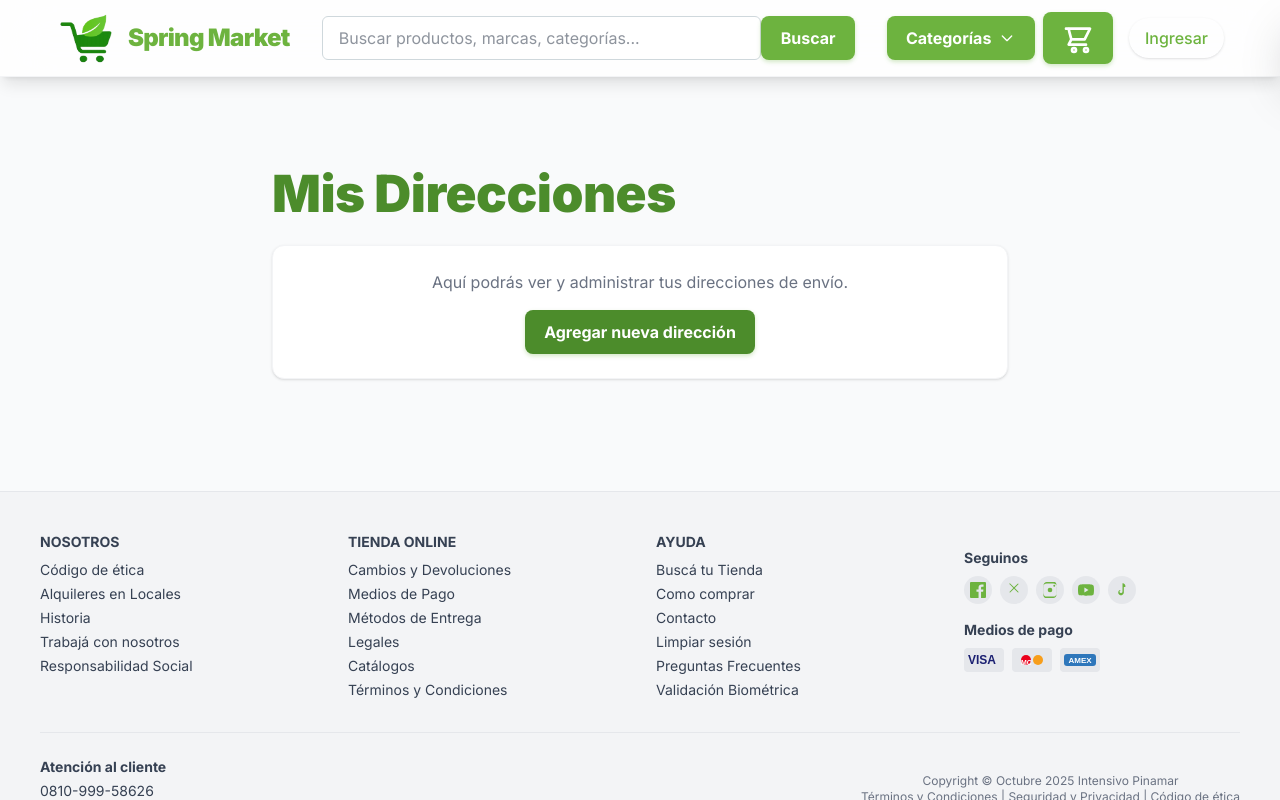
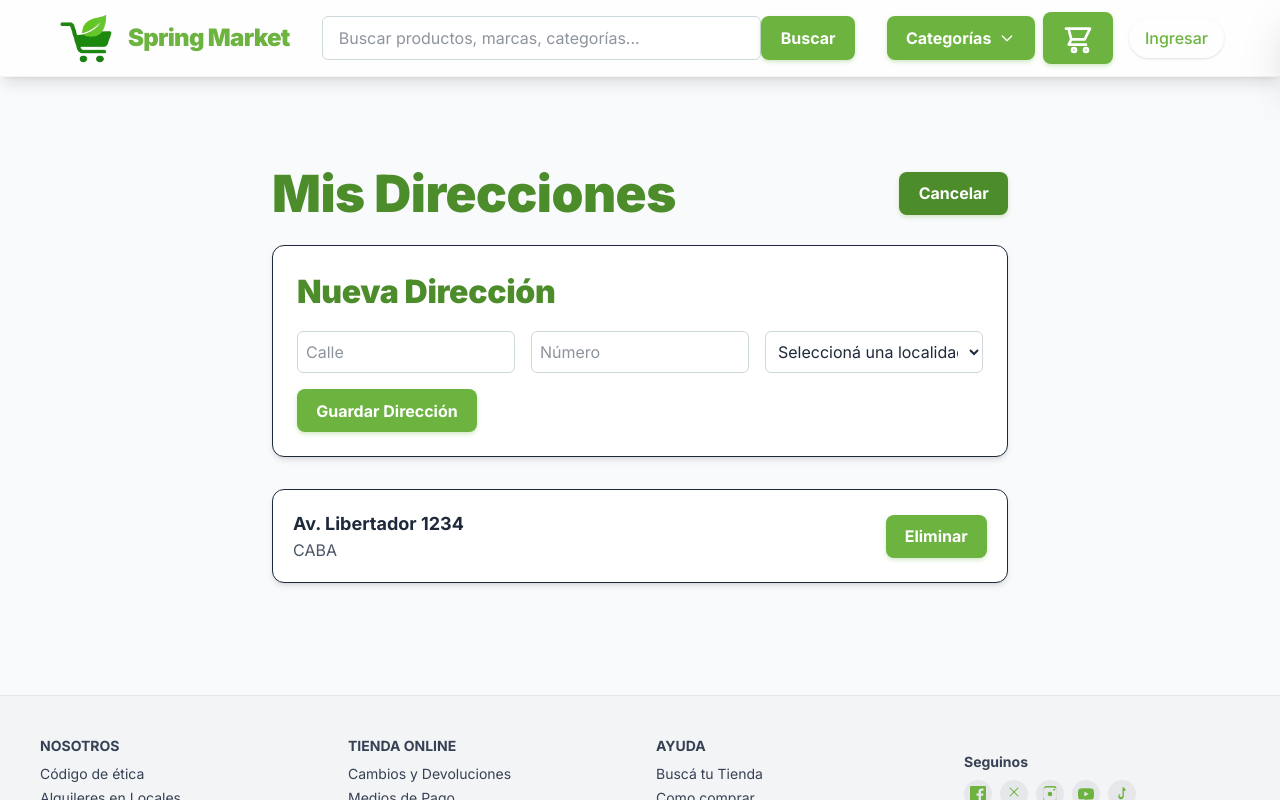
Before and after one commit to JuaniEsposito/frontend-api-pinamar, a React (Vite) app: page /mis-direcciones in a window 1280 px wide. Both pictures are taken after a click on the button "Agregar nueva dirección". Shown: the top 800 px of the page. Built offline with nearby package versions, Linux system fonts and the light colour scheme.

Commit message:
validacion,registro, direccion, etc

```diff
--- a/src/components/Navbar.jsx
+++ b/src/components/Navbar.jsx
@@ -426,12 +426,11 @@ export default function Navbar() {
                     <button
                       onClick={() => {
                         setUserDropdown(false);
-                        logout();
-                        // dispatch(logoutThunk()); // <-- Comentado
-                        // dispatch(resetCarrito()); // <-- Comentado
+                        logout(); // Primero se cierra la sesión
+                        alert("¡Sesión cerrada, hasta luego!"); // Después se muestra el cartel
                       }}
                       className="block w-full text-left px-4 py-2 text-red-600 hover:bg-red-50 hover:text-red-700 rounded transition font-semibold"
-                    >
+                      >
                       Cerrar sesión
                     </button>
                     {/* --- FIN DEL CAMBIO 4 --- */}
--- /dev/null
+++ b/src/data/localidadesAMBA.js
@@ -0,0 +1,45 @@
+// src/data/localidadesAMBA.js
+
+export const localidadesAMBA = [
+  "CABA",
+  "Almirante Brown",
+  "Avellaneda",
+  "Berazategui",
+  "Berisso",
+  "Brandsen",
+  "Campana",
+  "Cañuelas",
+  "Ensenada",
+  "Escobar",
+  "Esteban Echeverría",
+  "Exaltación de la Cruz",
+  "Ezeiza",
+  "Florencio Varela",
+  "General Las Heras",
+  "General Rodríguez",
+  "General San Martín",
+  "Hurlingham",
+  "Ituzaingó",
+  "José C. Paz",
+  "La Matanza",
+  "La Plata",
+  "Lanús",
+  "Lomas de Zamora",
+  "Luján",
+  "Marcos Paz",
+  "Malvinas Argentinas",
+  "Moreno",
+  "Merlo",
+  "Morón",
+  "Pilar",
+  "Presidente Perón",
+  "Quilmes",
+  "San Fernando",
+  "San Isidro",
+  "San Miguel",
+  "San Vicente",
+  "Tigre",
+  "Tres de Febrero",
+  "Vicente López",
+  "Zárate",
+];
--- a/src/pages/MisDireccionesPage.jsx
+++ b/src/pages/MisDireccionesPage.jsx
@@ -1,17 +1,152 @@
+import { useState } from "react";
+import { motion, AnimatePresence } from "framer-motion";
+import { localidadesAMBA } from "../data/localidadesAMBA"; // 1. Importamos nuestro listado
+
+const DIRECCIONES_INICIALES = [
+  {
+    id: 1,
+    calle: "Av. Libertador",
+    numero: "1234",
+    ciudad: "CABA",
+  },
+];
+
 export default function MisDireccionesPage() {
+  const [direcciones, setDirecciones] = useState(DIRECCIONES_INICIALES);
+  const [showForm, setShowForm] = useState(false);
+  const [formData, setFormData] = useState({
+    calle: "",
+    numero: "",
+    ciudad: "", // El valor inicial ahora puede ser vacío
+  });
+
+  const handleInputChange = (e) => {
+    const { name, value } = e.target;
+    if (name === "numero") {
+      const filteredValue = value.replace(/\D/g, "");
+      setFormData((prevData) => ({ ...prevData, [name]: filteredValue }));
+    } else {
+      setFormData((prevData) => ({ ...prevData, [name]: value }));
+    }
+  };
+
+  const handleAddDireccion = (e) => {
+    e.preventDefault();
+    if (!formData.calle || !formData.numero || !formData.ciudad) {
+      alert("Por favor, completá todos los campos.");
+      return;
+    }
+
+    const nuevaDireccion = {
+      id: Date.now(),
+      ...formData,
+    };
+
+    setDirecciones([...direcciones, nuevaDireccion]);
+    setFormData({ calle: "", numero: "", ciudad: "" });
+    setShowForm(false);
+  };
+
+  const handleDeleteDireccion = (idAEliminar) => {
+    setDirecciones(direcciones.filter((dir) => dir.id !== idAEliminar));
+  };
+
   return (
     <div className="max-w-3xl mx-auto mt-10 p-4">
-      <h1 className="text-2xl font-bold mb-6 text-primary">Mis Direcciones</h1>
-      <div className="bg-white rounded-xl shadow border border-gray-100 p-6 text-center">
-        <p className="text-gray-500">
-          Aquí podrás ver y administrar tus direcciones de envío.
-        </p>
+      <div className="flex justify-between items-center mb-6">
+        <h1 className="text-3xl font-bold text-green-700">Mis Direcciones</h1>
         <button
-          className="bg-primary text-white px-4 py-2 rounded font-semibold hover:bg-blue-700 transition mt-4"
-          onClick={() => alert("Funcionalidad no disponible en la demo")}
+          onClick={() => setShowForm(!showForm)}
+          className="px-4 py-2 rounded-lg font-semibold text-white bg-green-600 hover:bg-green-700 transition-colors"
         >
-          Agregar nueva dirección
+          {showForm ? "Cancelar" : "Agregar nueva dirección"}
         </button>
+      </div>
+
+      <AnimatePresence>
+        {showForm && (
+          <motion.form
+            onSubmit={handleAddDireccion}
+            initial={{ opacity: 0, height: 0 }}
+            animate={{ opacity: 1, height: "auto" }}
+            exit={{ opacity: 0, height: 0 }}
+            className="bg-white p-6 rounded-xl shadow-md mb-8 border"
+          >
+            <h2 className="text-xl font-semibold mb-4">Nueva Dirección</h2>
+            <div className="grid grid-cols-1 md:grid-cols-3 gap-4">
+              <input
+                name="calle"
+                value={formData.calle}
+                onChange={handleInputChange}
+                placeholder="Calle"
+                className="w-full border p-2 rounded"
+              />
+              <input
+                name="numero"
+                value={formData.numero}
+                onChange={handleInputChange}
+                placeholder="Número"
+                className="w-full border p-2 rounded"
+                type="text"
+                inputMode="numeric"
+              />
+
+              {/* --- 2. REEMPLAZAMOS EL INPUT POR UN SELECT --- */}
+              <select
+                name="ciudad"
+                value={formData.ciudad}
+                onChange={handleInputChange}
+                className="w-full border p-2 rounded bg-white"
+              >
+                <option value="" disabled>Seleccioná una localidad</option>
+                {localidadesAMBA.map((ciudad) => (
+                  <option key={ciudad} value={ciudad}>
+                    {ciudad}
+                  </option>
+                ))}
+              </select>
+
+            </div>
+            <button
+              type="submit"
+              className="mt-4 px-4 py-2 bg-blue-600 text-white font-semibold rounded-lg hover:bg-blue-700"
+            >
+              Guardar Dirección
+            </button>
+          </motion.form>
+        )}
+      </AnimatePresence>
+
+      <div className="space-y-4">
+        {direcciones.length === 0 ? (
+          <p className="text-center text-gray-500 py-8">
+            No tenés direcciones cargadas. ¡Agregá una!
+          </p>
+        ) : (
+          direcciones.map((dir) => (
+            <motion.div
+              key={dir.id}
+              layout
+              initial={{ opacity: 0 }}
+              animate={{ opacity: 1 }}
+              exit={{ opacity: 0 }}
+              className="bg-white p-5 rounded-xl shadow-md border flex justify-between items-center"
+            >
+              <div>
+                <p className="font-bold text-lg">
+                  {dir.calle} {dir.numero}
+                </p>
+                <p className="text-gray-600">{dir.ciudad}</p>
+              </div>
+              <button
+                onClick={() => handleDeleteDireccion(dir.id)}
+                className="text-red-500 hover:text-red-700 font-semibold"
+              >
+                Eliminar
+              </button>
+            </motion.div>
+          ))
+        )}
       </div>
     </div>
   );
--- a/src/pages/ProfilePage.jsx
+++ b/src/pages/ProfilePage.jsx
@@ -1,13 +1,44 @@
+// src/pages/ProfilePage.jsx
+
+import { useState, useEffect } from "react";
 import { useAuth } from "../auth/AuthProvider";
 import { useNavigate } from "react-router-dom";
-import formatearFecha from "./formatearFecha.jsx"; // Asegúrate de que este helper exista y funcione
+import formatearFecha from "./formatearFecha.jsx";
 
 export default function ProfilePage() {
   const navigate = useNavigate();
-  const { usuario } = useAuth(); // Usamos el usuario de nuestro contexto
+  // 1. Obtenemos la nueva función 'updateUser' del contexto
+  const { usuario, updateUser } = useAuth();
 
-  // Si no hay usuario (por ejemplo, si se accede a la URL directamente sin iniciar sesión),
-  // podríamos mostrar un mensaje de carga o redirigir.
+  const [isEditing, setIsEditing] = useState(false);
+  const [formData, setFormData] = useState({
+    nombre: "",
+    apellido: "",
+    email: ""
+  });
+
+  useEffect(() => {
+    if (usuario) {
+      setFormData({
+        nombre: usuario.nombre || "",
+        apellido: usuario.apellido || "",
+        email: usuario.email || "",
+      });
+    }
+  }, [usuario]);
+
+  const handleInputChange = (e) => {
+    const { name, value } = e.target;
+    setFormData(prev => ({ ...prev, [name]: value }));
+  };
+
+  // 2. Modificamos la función handleSave
+  const handleSave = (e) => {
+    e.preventDefault();
+    updateUser(formData); // <-- Llamamos a la función para actualizar los datos
+    setIsEditing(false);  // Ocultamos el formulario
+  };
+
   if (!usuario) {
     return (
       <div className="mt-10 text-center">
@@ -19,6 +50,7 @@ export default function ProfilePage() {
     );
   }
 
+  // El resto del JSX (la parte visual) queda exactamente igual...
   return (
     <div
       className="min-h-screen flex items-center justify-center"
@@ -30,12 +62,35 @@ export default function ProfilePage() {
       }}
     >
       <div className="max-w-md w-full p-8 bg-white bg-opacity-95 rounded-xl shadow-lg z-10 backdrop-blur-[2px]">
-        <h2 className="text-2xl font-bold mb-6 text-blue-700">Mi Perfil (Simulado)</h2>
+        <h2 className="text-2xl font-bold mb-6 text-green-700">Mi Perfil</h2>
+
+        {isEditing ? (
+          <form onSubmit={handleSave}>
+            <div className="mb-4">
+              <label className="block text-gray-600 font-semibold mb-1">Nombre:</label>
+              <input type="text" name="nombre" value={formData.nombre} onChange={handleInputChange} className="w-full border p-2 rounded" />
+            </div>
+            <div className="mb-4">
+              <label className="block text-gray-600 font-semibold mb-1">Apellido:</label>
+              <input type="text" name="apellido" value={formData.apellido} onChange={handleInputChange} className="w-full border p-2 rounded" />
+            </div>
+            <div className="mb-4">
+              <label className="block text-gray-600 font-semibold mb-1">Email:</label>
+              <input type="email" name="email" value={formData.email} onChange={handleInputChange} className="w-full border p-2 rounded" />
+            </div>
+            <div className="flex gap-4">
+              <button type="submit" className="bg-green-600 text-white py-2 px-6 rounded font-semibold hover:bg-green-700 transition">
+                Guardar
+              </button>
+              <button type="button" onClick={() => setIsEditing(false)} className="bg-gray-300 text-gray-800 py-2 px-6 rounded font-semibold hover:bg-gray-400 transition">
+                Cancelar
+              </button>
+            </div>
+          </form>
+        ) : (
           <div>
             <div className="mb-4">
-            <span className="block text-gray-600 font-semibold">
-              Usuario:
-            </span>
+              <span className="block text-gray-600 font-semibold">Usuario:</span>
               <span className="block text-lg">{usuario.username}</span>
             </div>
             <div className="mb-4">
@@ -47,26 +102,23 @@ export default function ProfilePage() {
               <span className="block text-lg">{usuario.nombre}</span>
             </div>
             <div className="mb-4">
-            <span className="block text-gray-600 font-semibold">
-              Apellido:
-            </span>
+              <span className="block text-gray-600 font-semibold">Apellido:</span>
               <span className="block text-lg">{usuario.apellido}</span>
             </div>
             <div className="mb-4">
-            <span className="block text-gray-600 font-semibold">
-              Fecha de registro:
-            </span>
+              <span className="block text-gray-600 font-semibold">Fecha de registro:</span>
               <span className="block text-lg">
                 {formatearFecha(usuario.fecha_registro)}
               </span>
             </div>
             <button
-            className="bg-blue-600 text-white py-2 px-6 rounded font-semibold mt-2 hover:bg-blue-700 transition"
-            onClick={() => alert("Funcionalidad de edición no disponible en la demo")}
+              className="bg-green-600 text-white py-2 px-6 rounded font-semibold mt-2 hover:bg-green-700 transition"
+              onClick={() => setIsEditing(true)}
             >
               Editar perfil
             </button>
           </div>
+        )}
       </div>
     </div>
   );
```
Also changed, not shown: src/auth/AuthProvider.jsx (+20 -12 lines), src/pages/SignInPage.jsx (+12 -9 lines), src/pages/SignUpPage.jsx (+31 -11 lines). Lines whose indentation alone changed are shown as unchanged.
